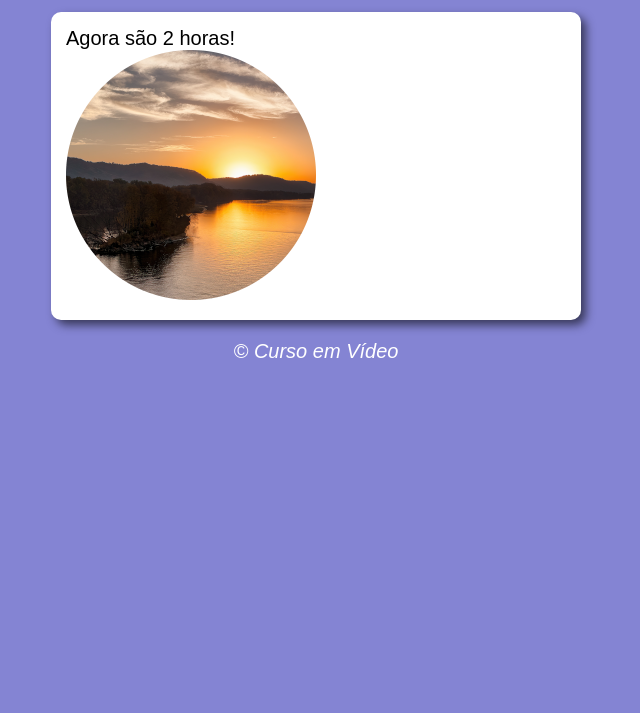
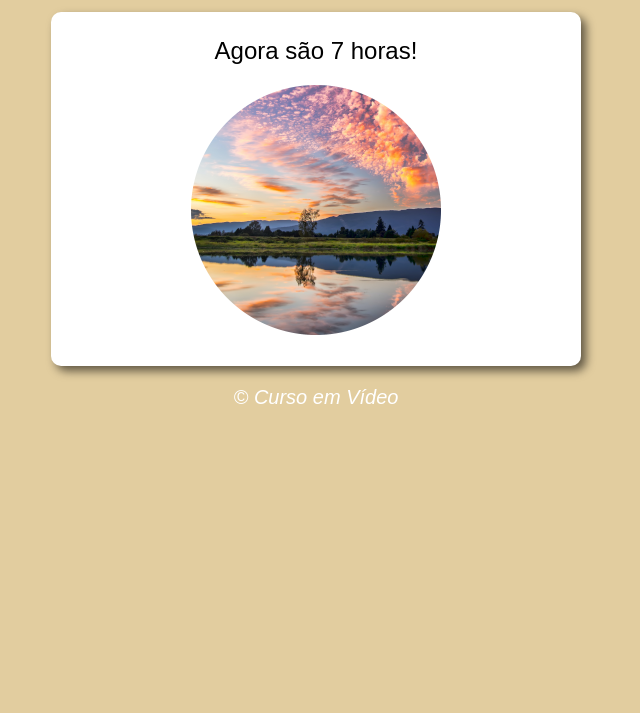
Before and after one commit to TavaresLeo/aula.js, a plain HTML site: page index.html in a window 1280 px wide. Shown: the part 87-800 px from the top of the page, without its empty margins (324-964 px from the left). Drawn offline with Linux system fonts and the light colour scheme.

Commit message:
finalização do projeto

```diff
--- a/css/style.css
+++ b/css/style.css
@@ -18,6 +18,13 @@ section {
     width: 500px;
     margin: auto;
     box-shadow: 5px 5px 10px rgba(0, 0, 0, 0.577);
+
+}
+
+div {
+    text-align: center;
+    padding: 10px;
+    font-size: 1.2em;
 }
 
 footer {
--- a/index.html
+++ b/index.html
@@ -17,7 +17,7 @@
                 Aqui vai aparecer a hora
             </div>
             <div id="foto">
-            <img id="imagem"src="imagens/nascer-do-sol.png" alt="nascer do sol">
+                <img id="imagem" src="imagens/nascer.png" alt="nascer do sol">
             </div>
         </section>
         <footer>
--- a/js/script.js
+++ b/js/script.js
@@ -1,14 +1,22 @@
 function carregar() {
     var msg = window.document.getElementById('msg')
-    var img = window.document.getElementById(imagem)
+    var img = window.document.getElementById('imagem')
     var data = new Date()
-    var hora = data.getHours()
+    //var hora = data.getHours()
+    var hora = 7
     msg.innerHTML = `Agora são ${hora} horas!`
-    if (hora>= 0 && hora < 12) {
+    if (hora >= 0 && hora < 12) {
         // BOM DIA
-        img.src = 'nascer.png'
-    } else if (hora >= 12 && hora < 18) {
+        img.src ='imagens/nascer.png'
+        document.body.style.background = '#e2cd9f'
+        document.body.style.innerHTML = 'Bom Dia'
+    } else if (hora >= 12 && hora < 17) {
         //BOA TARDE
-        img.src = 'por-do-sol.png'
+       img.src = 'imagens/por-do-sol.png'
+       document.body.style.background = '#b9846f'
+    } else {
+        //BOA NOITE
+        img.src = 'imagens/foto-noite.png'
+        document.body.style.background = '#515154'
     }
 }
```
Also changed, not shown: imagens/foto-noite.png (renamed from imagens/Sem título.png). Lines whose indentation alone changed are shown as unchanged.
